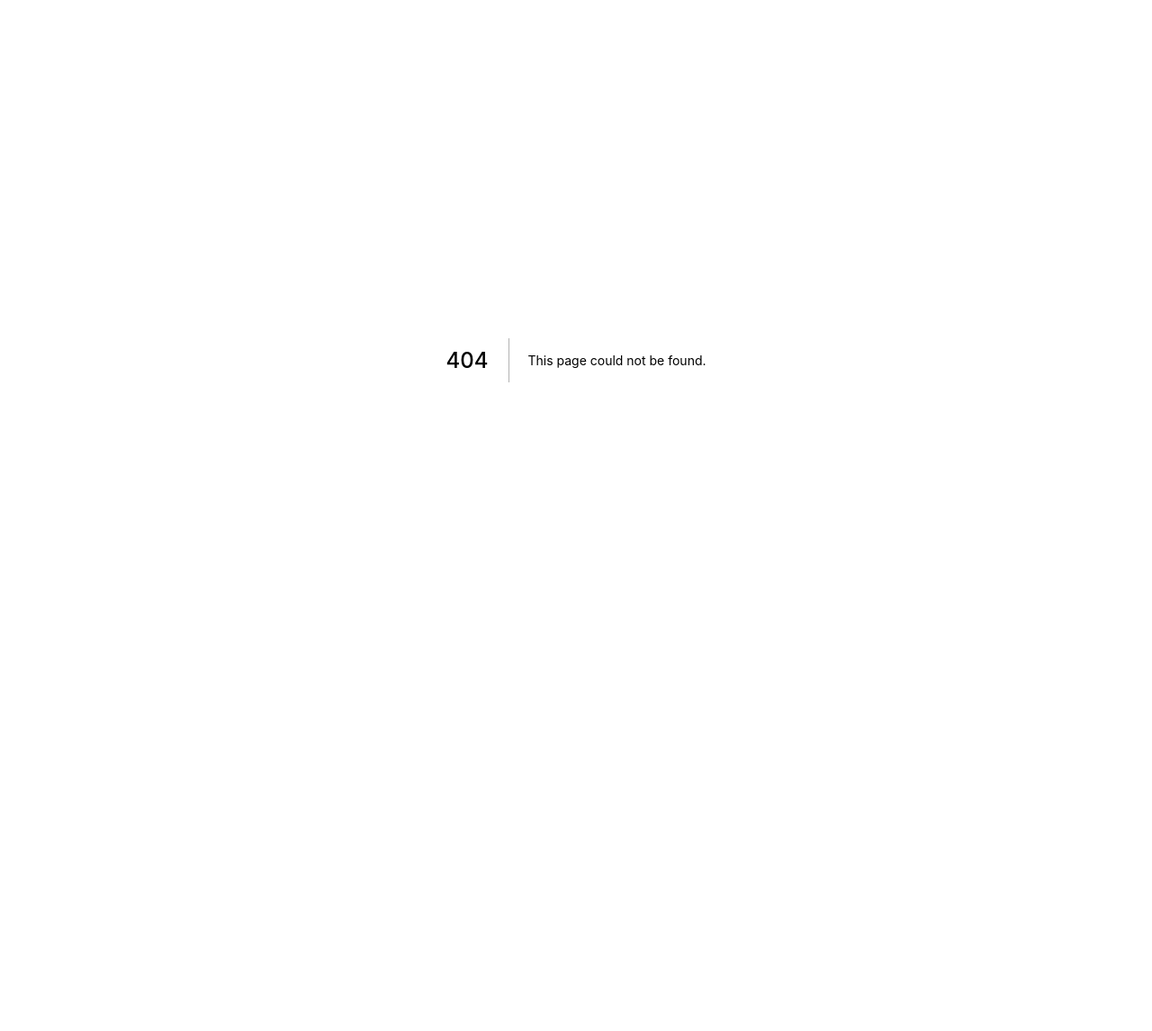
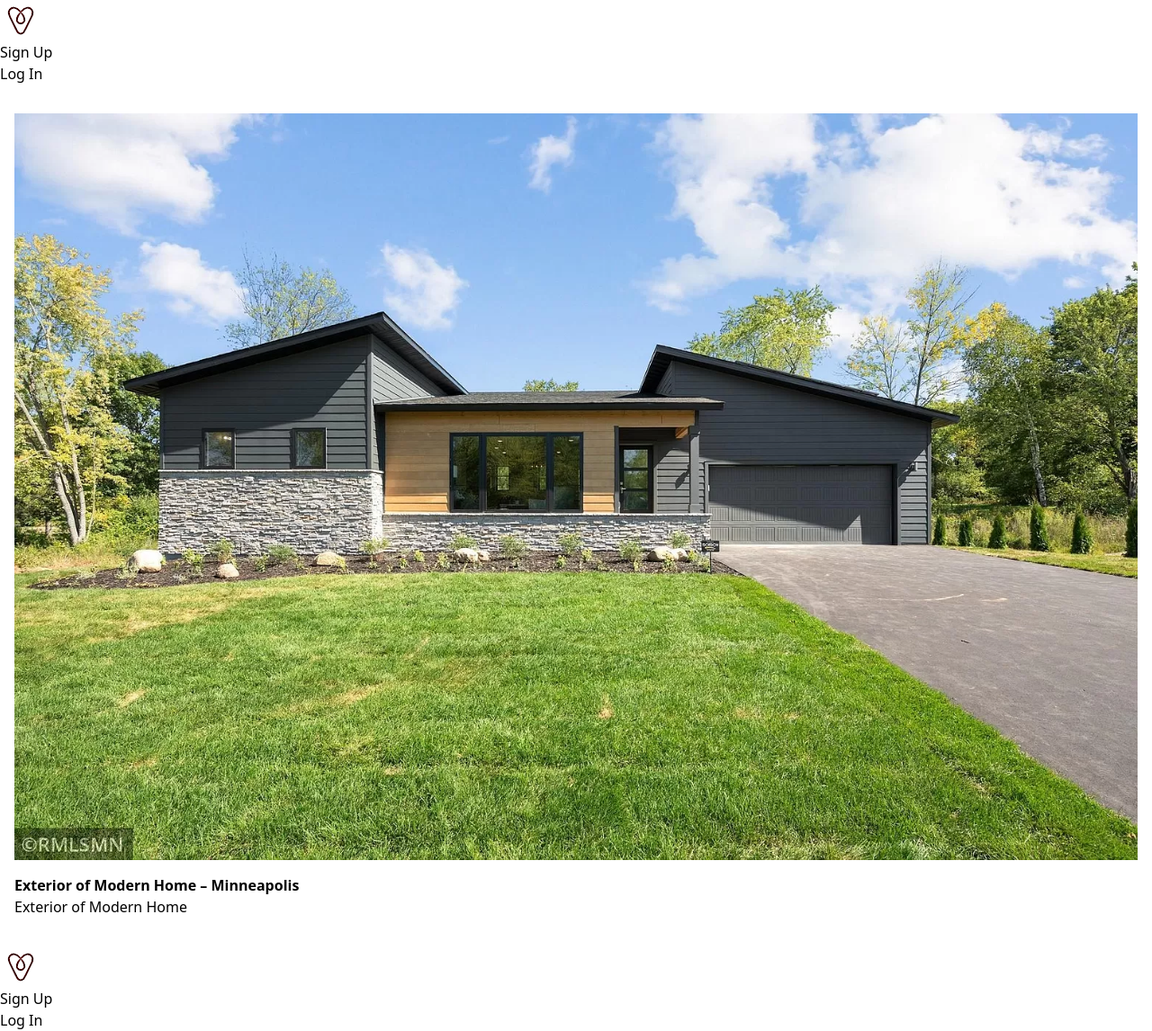
Before and after one commit to william-shelly/nextbnb, a Next.js app: page /houses/1 in a window 1280 px wide. Before the commit this address had no page. Shown: the whole page at 90% size. Before the commit the page ends 800 px from the top, so only its background shows below. Built offline with nearby package versions, Linux system fonts and the light colour scheme.

Commit message:
Adding Navigation and header and footer

```diff
--- /dev/null
+++ b/components/Footer.js
@@ -0,0 +1,10 @@
+import Nav from "./Nav"
+
+export default function Footer(props) {
+  return (
+    <div className="nav-container">
+      <img src="/img/logo.png" alt="nextbnb" />
+      <Nav />
+    </div>
+  )
+}
--- /dev/null
+++ b/components/Header.js
@@ -0,0 +1,10 @@
+import Nav from "./Nav"
+
+export default function Header(props) {
+  return (
+    <div className="nav-container">
+      <img src="/img/logo.png" alt="nextbnb" />
+      <Nav />
+    </div>
+  )
+}
--- a/components/House.js
+++ b/components/House.js
@@ -1,10 +1,14 @@
+import Link from "next/link"
+
 export default function House(props) {
   console.log(props)
   return(
-    <div className="bg-gray-100 mb-4 p-4 rounded-xl">
-      <img src={props.picture} width="100%" alt={props.title} className="mb-4" />
-      <h2 className='font-bold'>{props.type} – {props.city}</h2>
-      <p>{props.type}</p>
-    </div>
+    <Link href="/houses/[id]" as={'/houses/' + props.id}>
+      <div className="bg-gray-100 mb-4 p-4 rounded-xl">
+        <img src={props.picture} alt={props.title} className="mb-4" />
+        <h2 className='font-bold'>{props.type} – {props.city}</h2>
+        <p>{props.type}</p>
+      </div>
+    </Link>
   )
 }
--- /dev/null
+++ b/components/Layout.js
@@ -0,0 +1,14 @@
+import Header from "./Header"
+import Footer from "./Footer"
+
+export default function Layout(props) {
+  return(
+    <div className="container mx-auto">
+      <Header />
+      <main>
+        {props.content}
+      </main>
+      <Footer />
+    </div>
+  )
+}
--- /dev/null
+++ b/components/Nav.js
@@ -0,0 +1,20 @@
+import Link from "next/link"
+
+export default function Nav(props) {
+  return (
+    <nav>
+      <ul>
+        <li>
+          <Link href="/register">
+            <a>Sign Up</a>
+          </Link>
+        </li>
+        <li>
+          <Link href="/login">
+            <a>Log In</a>
+          </Link>
+        </li>
+      </ul>
+    </nav>
+  )
+}
--- a/houses.js
+++ b/houses.js
@@ -4,20 +4,26 @@ export default [
     picture: '/img/1.webp',
     type: 'Exterior of Modern Home',
     city: 'Minneapolis',
-    title: 'Modern Exterior'
+    title: 'Modern Exterior',
+    description: 'Lorem ipsum dolor sit amet, consectetur adipiscing elit, sed do eiusmod tempor incididunt ut labore et dolore magna aliqua. Ut enim ad minim veniam, quis nostrud exercitation ullamco laboris nisi ut aliquip ex ea commodo consequat. Duis aute irure dolor in reprehenderit in voluptate velit esse cillum dolore eu fugiat nulla pariatur. Excepteur sint occaecat cupidatat non proident, sunt in culpa qui officia deserunt mollit anim id est laborum.',
+    guests: 4
   },
   {
     id: 2,
     picture: '/img/2.webp',
     type: 'Modern Living Room',
     city: 'Minneapolis',
-    title: 'Modern Living Room'
+    title: 'Modern Living Room',
+    description: 'Lorem ipsum dolor sit amet, consectetur adipiscing elit, sed do eiusmod tempor incididunt ut labore et dolore magna aliqua. Ut enim ad minim veniam, quis nostrud exercitation ullamco laboris nisi ut aliquip ex ea commodo consequat. Duis aute irure dolor in reprehenderit in voluptate velit esse cillum dolore eu fugiat nulla pariatur. Excepteur sint occaecat cupidatat non proident, sunt in culpa qui officia deserunt mollit anim id est laborum.',
+    guests: 4
   },
   {
     id: 3,
     picture: '/img/3.webp',
     type: 'Modern Bathroom Room',
     city: 'Minneapolis',
-    title: 'Modern Bathroom Room'
+    title: 'Modern Bathroom Room',
+    description: 'Lorem ipsum dolor sit amet, consectetur adipiscing elit, sed do eiusmod tempor incididunt ut labore et dolore magna aliqua. Ut enim ad minim veniam, quis nostrud exercitation ullamco laboris nisi ut aliquip ex ea commodo consequat. Duis aute irure dolor in reprehenderit in voluptate velit esse cillum dolore eu fugiat nulla pariatur. Excepteur sint occaecat cupidatat non proident, sunt in culpa qui officia deserunt mollit anim id est laborum.',
+    guests: 4
   }
 ]
--- /dev/null
+++ b/pages/houses/[id].js
@@ -0,0 +1,31 @@
+import Head from 'next/head'
+import houses from '../../houses.js'
+import Layout from '../../components/Layout'
+
+export default function House(props) {
+
+  const content = (
+    <div className="container mx-auto my-4 p-4">
+      <Head>
+        <title>{props.house.title}</title>
+      </Head>
+      <img src={props.house.picture} alt={props.house.title} className="mb-4" />
+      <h2 className='font-bold'>{props.house.type} – {props.house.city}</h2>
+        <p>{props.house.type}</p>
+    </div>
+  )
+
+  return (
+    <Layout content={content} />
+  )
+}
+
+export async function getServerSideProps({ query }) {
+  const { id } = query
+
+  return {
+    props: {
+      house: houses.filter((house) => house.id === parseInt(id))[0]
+    }
+  }
+}
--- a/pages/index.js
+++ b/pages/index.js
@@ -1,11 +1,12 @@
 import Head from 'next/head'
 import Image from 'next/image'
+import House from '../components/House'
 import houses from '../houses.js'
-import House from '../components/House'
+import Layout from '../components/Layout'
 import styles from '../styles/Home.module.css'
 
-export default function Home() {
-  return <div className='container mx-auto'>
+const content = (
+  <div className='container mx-auto'>
     <div className="columns-1 py-4">
       <h2 className='font-bold'>Places to Stay</h2>
     </div>
@@ -15,4 +16,10 @@ export default function Home() {
       })}
     </div>
   </div>
+)
+
+export default function Home() {
+  return (
+    <Layout content={content} />
+  )
 }
```
Also changed, not shown: public/img/logo.png (added). Lines whose indentation alone changed are shown as unchanged.
